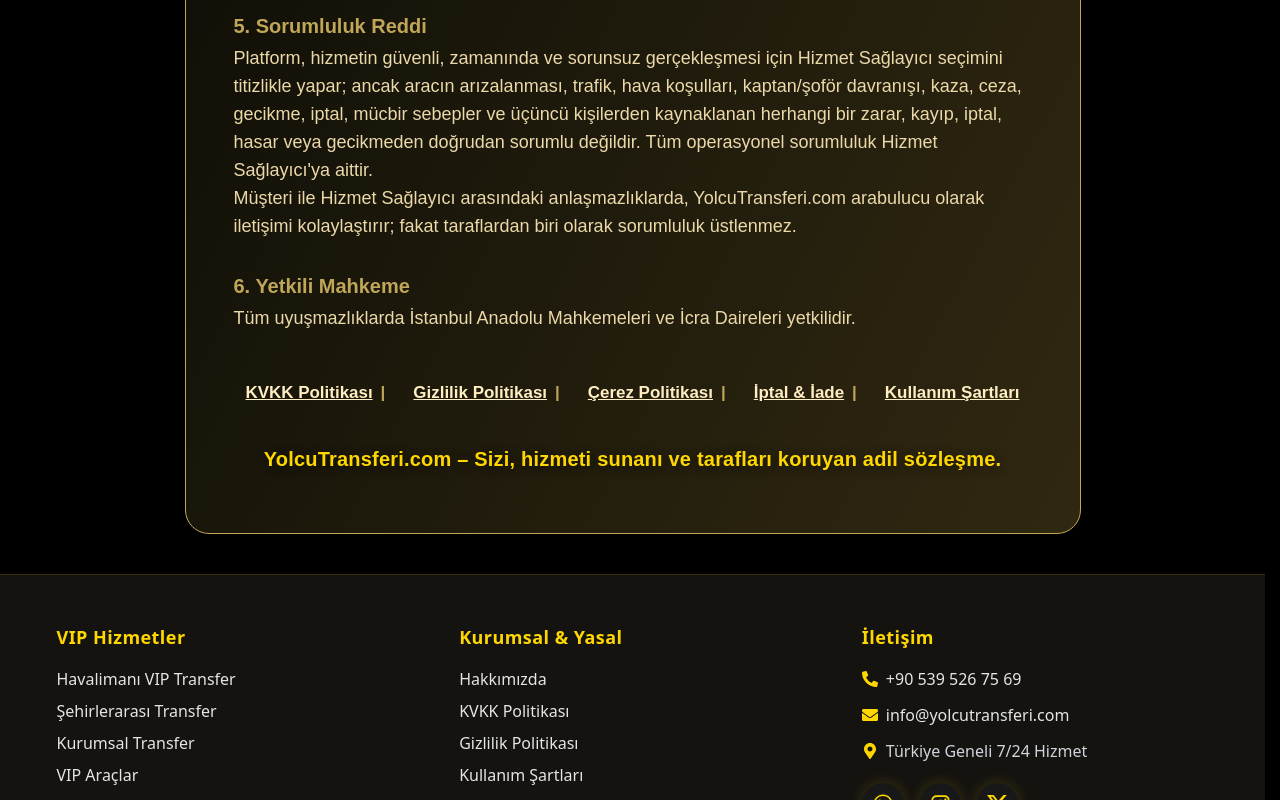
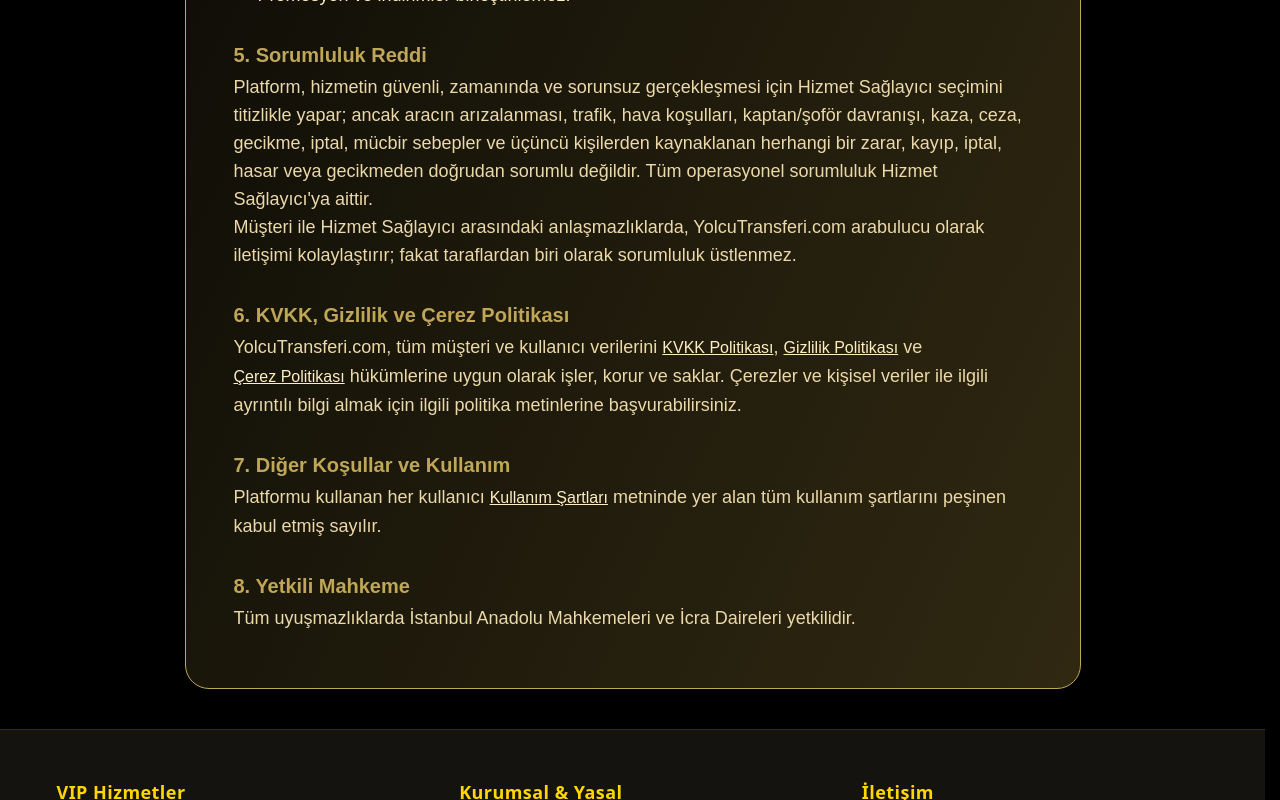
Before and after one commit to haliltayfur/yolcutransferi, a Next.js app: page /mesafeli-satis in a window 1280 px wide. Shown: the part 1338-2138 px from the top of the page. Built offline with nearby package versions, Linux system fonts and the light colour scheme.

Commit message:
Update page.js

```diff
--- a/app/mesafeli-satis/page.js
+++ b/app/mesafeli-satis/page.js
@@ -1,13 +1,14 @@
 "use client";
 import { useState } from "react";
 
-const POLICY_LINKS = [
-  { id: "kvkk", label: "KVKK Politikası", url: "/kvkk" },
-  { id: "gizlilik", label: "Gizlilik Politikası", url: "/gizlilik-politikasi" },
-  { id: "cerez", label: "Çerez Politikası", url: "/cerez" },
-  { id: "iade", label: "İptal & İade", url: "/iade" },
-  { id: "kullanim", label: "Kullanım Şartları", url: "/kullanim-sartlari" },
-];
+// Popup açmak için link listesi ve başlıklar
+const POLICY_LINKS = {
+  kvkk: { label: "KVKK Politikası", url: "/kvkk" },
+  gizlilik: { label: "Gizlilik Politikası", url: "/gizlilik-politikasi" },
+  cerez: { label: "Çerez Politikası", url: "/cerez" },
+  iade: { label: "İptal & İade", url: "/iade" },
+  kullanim: { label: "Kullanım Şartları", url: "/kullanim-sartlari" },
+};
 
 export default function MesafeliSatisSozlesmesi() {
   const [showPopup, setShowPopup] = useState(false);
@@ -38,6 +39,17 @@ export default function MesafeliSatisSozlesmesi() {
       );
     }
   }
+
+  // Policy Link buton komponenti
+  const PolicyBtn = ({ name }) => (
+    <button
+      type="button"
+      className="policy-link inline"
+      onClick={() => handlePopup(POLICY_LINKS[name])}
+    >
+      {POLICY_LINKS[name].label}
+    </button>
+  );
 
   return (
     <main className="flex justify-center items-center min-h-[90vh] bg-black">
@@ -72,8 +84,12 @@ export default function MesafeliSatisSozlesmesi() {
           <section>
             <h2 className="text-[#bfa658] font-bold text-xl mb-1">3. Rezervasyon, Ödeme ve Onay</h2>
             <ul className="list-disc pl-6 space-y-1 text-[#ffeec2]">
-              <li>Müşteri rezervasyonunu platform üzerinden online olarak tamamlar, ödeme anında alınır.</li>
-              <li>Hizmet bedeli, ilgili Hizmet Sağlayıcı ile yapılan anlaşmaya göre Platform tarafından tahsil edilir, gerekli komisyon ve vergiler düşüldükten sonra hizmet sağlayıcıya aktarılır. (Müşterinin ödediği toplam bedel ile hizmet sağlayıcıya aktarılan bedel farklı olabilir; bu konuda Platform'un ticari sır ve fiyatlandırma serbestisi saklıdır.)</li>
+              <li>
+                Müşteri rezervasyonunu platform üzerinden online olarak tamamlar, ödeme anında alınır.
+              </li>
+              <li>
+                Hizmet bedeli, ilgili Hizmet Sağlayıcı ile yapılan anlaşmaya göre Platform tarafından tahsil edilir, gerekli komisyon ve vergiler düşüldükten sonra hizmet sağlayıcıya aktarılır. (Müşterinin ödediği toplam bedel ile hizmet sağlayıcıya aktarılan bedel farklı olabilir; bu konuda Platform'un ticari sır ve fiyatlandırma serbestisi saklıdır.)
+              </li>
             </ul>
           </section>
 
@@ -81,10 +97,18 @@ export default function MesafeliSatisSozlesmesi() {
           <section>
             <h2 className="text-[#bfa658] font-bold text-xl mb-1">4. İptal, İade ve Değişiklik Şartları</h2>
             <ul className="list-disc pl-6 space-y-1 text-[#ffeec2]">
-              <li><b>Bireysel Transferlerde:</b> Müşteri, transfer saatinden en az <b>8 saat</b> önce iptal talebini <a href="mailto:info@yolcutransferi.com" className="policy-link">info@yolcutransferi.com</a> adresine bildirirse, ödemesi işlem/komisyon masrafları kesilerek iade edilir. 8 saatten kısa sürede yapılan iptallerde iade yapılmaz.</li>
-              <li><b>Kurumsal transfer, minibüs, otobüs, dron ve tekne/organizasyonlarda:</b> İptal hakkı transfer saatinden <b>en az 5 gün</b> önce bildirilirse geçerlidir. Aksi halde iade yapılmaz. Tekne ve dron rezervasyonlarında iptal süresi <b>7 iş günü</b>dür.</li>
-              <li><b>Değişiklik:</b> Transfer saatinden <b>en az 24 saat</b> önce yapılan değişiklik talepleri, Hizmet Sağlayıcı'nın uygunluk durumuna göre değerlendirilir. 1 saatten fazla değişiklikler için yeniden ücretlendirme yapılır.</li>
-              <li><b>Paylaşımlı/promosyonlu transferler:</b> ve özel kampanyalı transferlerde iptal ve iade yapılamaz. Promosyon ve indirimler birleştirilemez.</li>
+              <li>
+                <b>Bireysel Transferlerde:</b> Müşteri, transfer saatinden en az <b>8 saat</b> önce iptal talebini <a href="mailto:info@yolcutransferi.com" className="policy-link">info@yolcutransferi.com</a> adresine bildirirse, ödemesi işlem/komisyon masrafları kesilerek iade edilir. 8 saatten kısa sürede yapılan iptallerde iade yapılmaz. Ayrıntılı bilgi için <PolicyBtn name="iade" /> bölümünü inceleyiniz.
+              </li>
+              <li>
+                <b>Kurumsal transfer, minibüs, otobüs, dron ve tekne/organizasyonlarda:</b> İptal hakkı transfer saatinden <b>en az 5 gün</b> önce bildirilirse geçerlidir. Aksi halde iade yapılmaz. Tekne ve dron rezervasyonlarında iptal süresi <b>7 iş günü</b>dür.
+              </li>
+              <li>
+                <b>Değişiklik:</b> Transfer saatinden <b>en az 24 saat</b> önce yapılan değişiklik talepleri, Hizmet Sağlayıcı'nın uygunluk durumuna göre değerlendirilir. 1 saatten fazla değişiklikler için yeniden ücretlendirme yapılır.
+              </li>
+              <li>
+                <b>Paylaşımlı/promosyonlu transferler:</b> ve özel kampanyalı transferlerde iptal ve iade yapılamaz. Promosyon ve indirimler birleştirilemez.
+              </li>
             </ul>
           </section>
 
@@ -99,51 +123,29 @@ export default function MesafeliSatisSozlesmesi() {
             </p>
           </section>
 
+          {/* Politika - KVKK, Gizlilik, Çerez */}
+          <section>
+            <h2 className="text-[#bfa658] font-bold text-xl mb-1">6. KVKK, Gizlilik ve Çerez Politikası</h2>
+            <p>
+              YolcuTransferi.com, tüm müşteri ve kullanıcı verilerini <PolicyBtn name="kvkk" />, <PolicyBtn name="gizlilik" /> ve <PolicyBtn name="cerez" /> hükümlerine uygun olarak işler, korur ve saklar. Çerezler ve kişisel veriler ile ilgili ayrıntılı bilgi almak için ilgili politika metinlerine başvurabilirsiniz.
+            </p>
+          </section>
+
+          {/* Kullanım Şartları */}
+          <section>
+            <h2 className="text-[#bfa658] font-bold text-xl mb-1">7. Diğer Koşullar ve Kullanım</h2>
+            <p>
+              Platformu kullanan her kullanıcı <PolicyBtn name="kullanim" /> metninde yer alan tüm kullanım şartlarını peşinen kabul etmiş sayılır.
+            </p>
+          </section>
+
           {/* Yetkili Mahkeme */}
           <section>
-            <h2 className="text-[#bfa658] font-bold text-xl mb-1">6. Yetkili Mahkeme</h2>
+            <h2 className="text-[#bfa658] font-bold text-xl mb-1">8. Yetkili Mahkeme</h2>
             <p>
               Tüm uyuşmazlıklarda İstanbul Anadolu Mahkemeleri ve İcra Daireleri yetkilidir.
             </p>
           </section>
-        </div>
-
-        {/* Politika linkleri - popup'lı */}
-        <div className="flex flex-wrap gap-x-5 gap-y-2 justify-center mt-12 text-[1.06rem] font-semibold">
-          {POLICY_LINKS.map((link, idx) => (
-            <span key={link.id} className="flex items-center">
-              <button
-                type="button"
-                className="policy-link"
-                onClick={() => handlePopup(link)}
-                style={{
-                  color: "#ffeec2",
-                  background: "none",
-                  border: "none",
-                  padding: 0,
-                  margin: 0,
-                  font: "inherit",
-                  cursor: "pointer"
-                }}
-              >
-                {link.label}
-              </button>
-              {idx < POLICY_LINKS.length - 1 && (
-                <span className="mx-2 text-[#bfa658]">|</span>
-              )}
-            </span>
-          ))}
-        </div>
-
-        {/* Slogan */}
-        <div
-          className="text-center text-xl font-extrabold mt-10 mb-1 tracking-tight"
-          style={{
-            color: "#ffd700",
-            letterSpacing: ".01em",
-            textShadow: "0 2px 12px #0007"
-          }}>
-          YolcuTransferi.com – Sizi, hizmeti sunanı ve tarafları koruyan adil sözleşme.
         </div>
 
         {/* Popup */}
```
